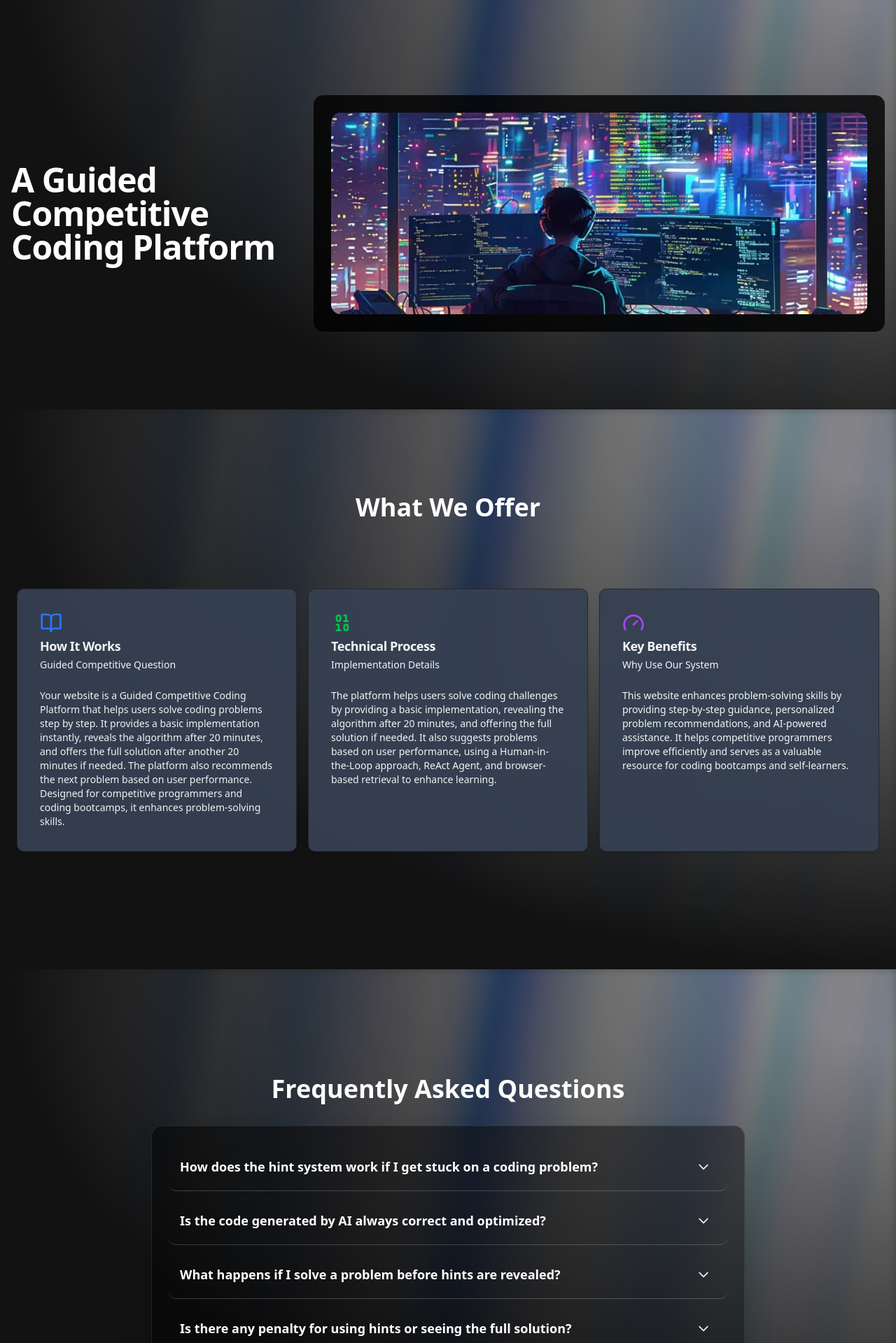
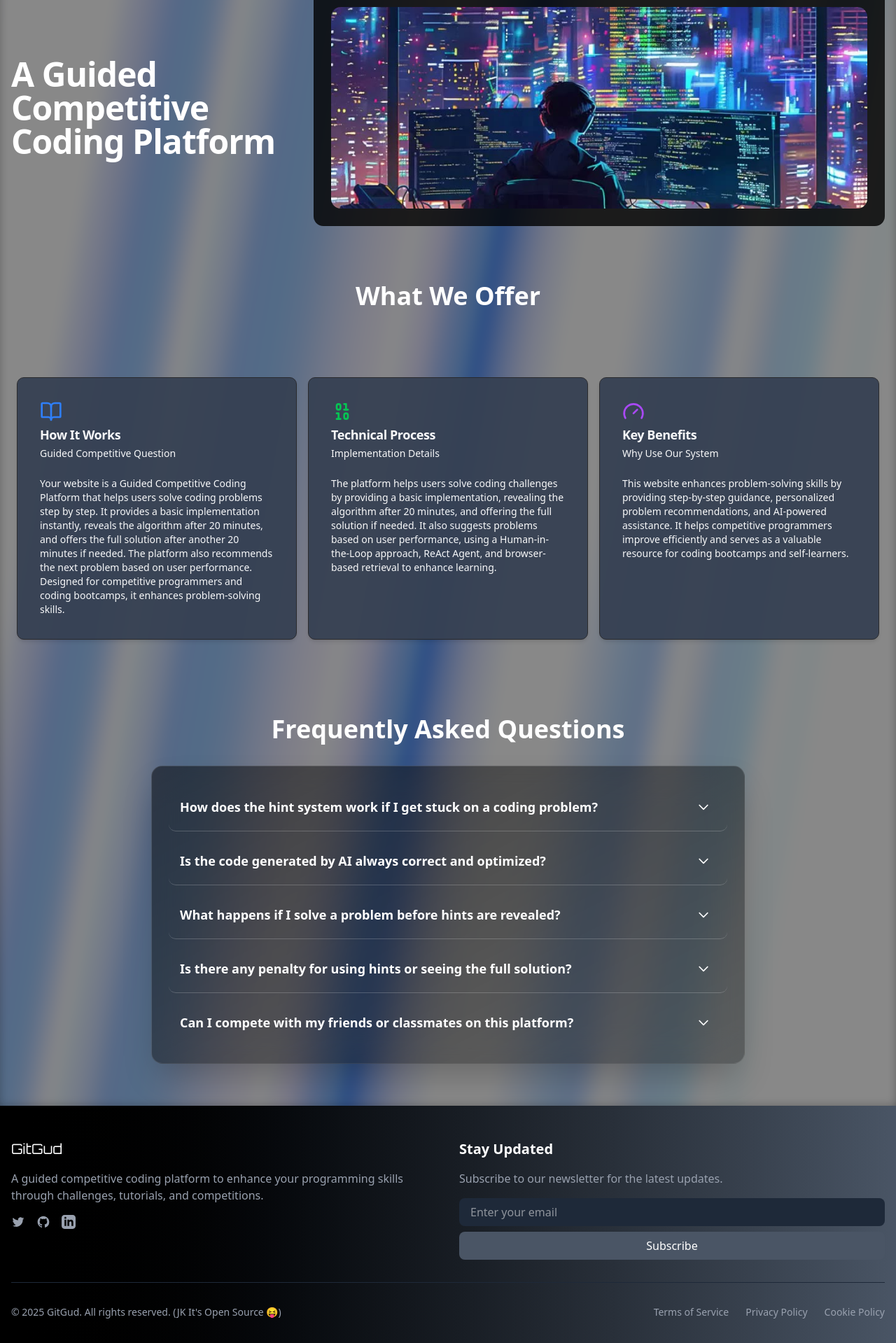
Before and after one commit to Geoff-Robin/GitGud, a React (Vite) app in the folder frontend/: page / in a window 1280 px wide. Shown: the part 161-2080 px from the top of the page at 70% size. Built offline with nearby package versions, Linux system fonts and the light colour scheme; no server answers; a web font is replaced by a local one.

Commit message:
Dashboard changes

```diff
--- a/frontend/src/components/ui/faq.jsx
+++ b/frontend/src/components/ui/faq.jsx
@@ -2,31 +2,55 @@ import React, { useState } from "react";
 import { AuroraBackground } from "@/components/ui/aurora-background";
 
 // FAQ Item Component
-const FAQItem = ({ question, answer }) => {
-  const [isOpen, setIsOpen] = useState(false);
-
+const FAQItem = ({ question, answer, isOpen, onClick }) => {
   return (
     <div className="border-b border-white/20 last:border-b-0 hover:bg-white/5 rounded-lg">
       <button
         className="flex justify-between items-center w-full py-4 px-4 text-left focus:outline-none"
-        onClick={() => setIsOpen(!isOpen)}
+        onClick={onClick}
       >
         <h3 className="text-lg font-semibold text-white">{question}</h3>
-        <span className={`ml-6 flex-shrink-0 text-white p-2 rounded-full ${isOpen ? 'bg-white/10' : ''}`}>
+        <span
+          className={`ml-6 flex-shrink-0 text-white p-2 rounded-full ${
+            isOpen ? "bg-white/10" : ""
+          }`}
+        >
           {isOpen ? (
-            <svg className="h-5 w-5" fill="none" viewBox="0 0 24 24" stroke="currentColor">
-              <path strokeLinecap="round" strokeLinejoin="round" strokeWidth="2" d="M5 15l7-7 7 7" />
+            <svg
+              className="h-5 w-5"
+              fill="none"
+              viewBox="0 0 24 24"
+              stroke="currentColor"
+            >
+              <path
+                strokeLinecap="round"
+                strokeLinejoin="round"
+                strokeWidth="2"
+                d="M5 15l7-7 7 7"
+              />
             </svg>
           ) : (
-            <svg className="h-5 w-5" fill="none" viewBox="0 0 24 24" stroke="currentColor">
-              <path strokeLinecap="round" strokeLinejoin="round" strokeWidth="2" d="M19 9l-7 7-7-7" />
+            <svg
+              className="h-5 w-5"
+              fill="none"
+              viewBox="0 0 24 24"
+              stroke="currentColor"
+            >
+              <path
+                strokeLinecap="round"
+                strokeLinejoin="round"
+                strokeWidth="2"
+                d="M19 9l-7 7-7-7"
+              />
             </svg>
           )}
         </span>
       </button>
 
       <div
-        className={`overflow-hidden transition-all ease-in-out duration-300 ${isOpen ? 'max-h-40' : 'max-h-0'}`}
+        className={`overflow-hidden transition-all ease-in-out duration-300 ${
+          isOpen ? "max-h-40" : "max-h-0"
+        }`}
       >
         <div className="pb-4 px-6 pr-10">
           <p className="text-gray-300">{answer}</p>
@@ -39,32 +63,39 @@ const FAQItem = ({ question, answer }) => {
 // Main FAQ Component
 const FAQ = () => {
   // FAQ Data
+  const [openIndex, setOpenIndex] = useState(null);
   const faqData = [
     {
-      question: "How does the hint system work if I get stuck on a coding problem?",
-      answer: "The platform provides a basic code structure immediately, reveals the algorithm after 20 minutes, and the full solution after another 20 minutes if the problem remains unsolved."
+      question:
+        "How does the hint system work if I get stuck on a coding problem?",
+      answer:
+        "The platform provides a basic code structure immediately, reveals the algorithm after 20 minutes, and the full solution after another 20 minutes if the problem remains unsolved.",
     },
     {
       question: "Is the code generated by AI always correct and optimized?",
-      answer: "While our AI models generate high-quality code, we recommend reviewing and testing the code, as some solutions may not always be fully optimized."
+      answer:
+        "While our AI models generate high-quality code, we recommend reviewing and testing the code, as some solutions may not always be fully optimized.",
     },
     {
       question: "What happens if I solve a problem before hints are revealed?",
-      answer: "If you solve a problem early, you can immediately move on to the next recommended challenge without waiting for hint timers."
+      answer:
+        "If you solve a problem early, you can immediately move on to the next recommended challenge without waiting for hint timers.",
     },
     {
-      question: "Is there any penalty for using hints or seeing the full solution?",
-      answer: "No penalties! However, using hints is recorded in your profile to better tailor future problem recommendations."
+      question:
+        "Is there any penalty for using hints or seeing the full solution?",
+      answer:
+        "No penalties! However, using hints is recorded in your profile to better tailor future problem recommendations.",
     },
     {
       question: "Can I compete with my friends or classmates on this platform?",
-      answer: "Currently, the platform focuses on individual learning, but multiplayer features and contests are planned for future updates."
-    }
+      answer:
+        "Currently, the platform focuses on individual learning, but multiplayer features and contests are planned for future updates.",
+    },
   ];
 
   return (
-    <AuroraBackground className="py-16">
-      <div className="max-w-4xl mx-auto px-6">
+    <div className="max-w-4xl mx-auto px-6 py-15 ">
       <div className="text-center mb-8">
         <h2 className="text-white text-4xl font-bold mb-3">
           Frequently Asked Questions
@@ -78,12 +109,13 @@ const FAQ = () => {
               key={index}
               question={faq.question}
               answer={faq.answer}
+              isOpen={openIndex === index}
+              onClick={() => setOpenIndex(openIndex === index ? null : index)}
             />
           ))}
         </div>
       </div>
     </div>
-    </AuroraBackground>
   );
 };
 
--- a/frontend/src/pages/Dashboard.jsx
+++ b/frontend/src/pages/Dashboard.jsx
@@ -24,13 +24,13 @@ function Dashboard() {
   }, []);
 
   return (
-    <div className="relative">
-      {/* Navbar at the top */}
-      <Navbar />
+    <div className="relative flex flex-col">
 
       {/* Hero Section with 3D Card */}
-      <AuroraBackground className="min-h-[80vh] flex flex-col items-center px-4">
-        <div className="max-w-7xl mx-auto w-full">
+      <AuroraBackground className="h-auto" showRadialGradient={false}>
+        <div className="flex flex-col">
+          <Navbar />
+          <div className="mt-20 max-w-7xl mx-auto w-full px-4 mb-20">
             <div className="flex flex-col md:flex-row items-center gap-4 md:gap-6">
               {/* Typing Animation on the left */}
               <div className="w-full md:w-1/3">
@@ -53,25 +53,19 @@ function Dashboard() {
                     </CardItem>
                   </CardBody>
                 </CardContainer>
-
-              {/* Removed the Login and Signup buttons from here */}
               </div>
             </div>
           </div>
-      </AuroraBackground>
-
-      {/* "What We Offer" Section with Aurora Background */}
-      <AuroraBackground className="py-12 mt-[-120px]">
-        <div ref={cardsRef} className="max-w-7xl mx-auto px-4">
+          <div ref={cardsRef} className="max-w-7xl mx-auto w-full px-4">
             <h2 className="text-white text-4xl font-bold text-center mb-12">
               What We Offer
             </h2>
             <CardsExplain />
           </div>
-      </AuroraBackground>
-
           {/* FAQ Section */}
           <FAQ />
+        </div>
+      </AuroraBackground>
 
       <Footer />
 
```
Lines whose indentation alone changed are shown as unchanged.
